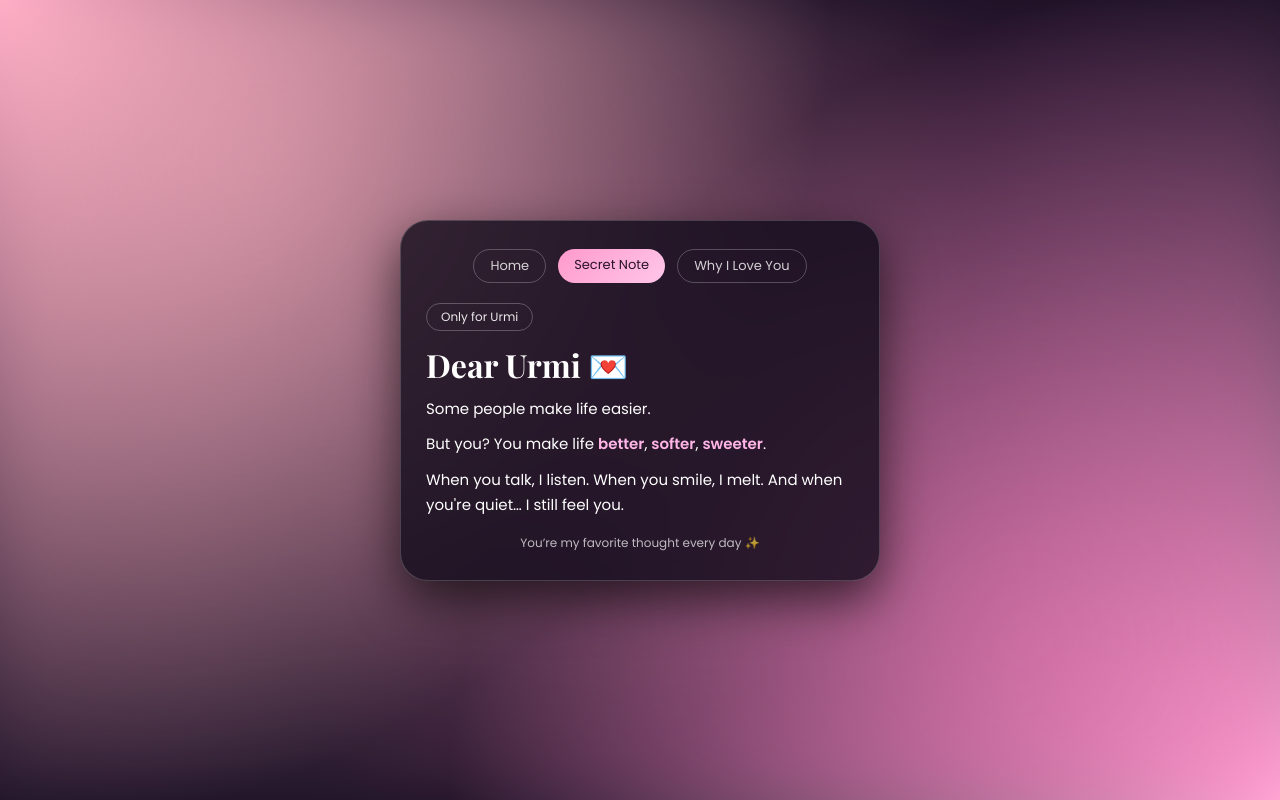
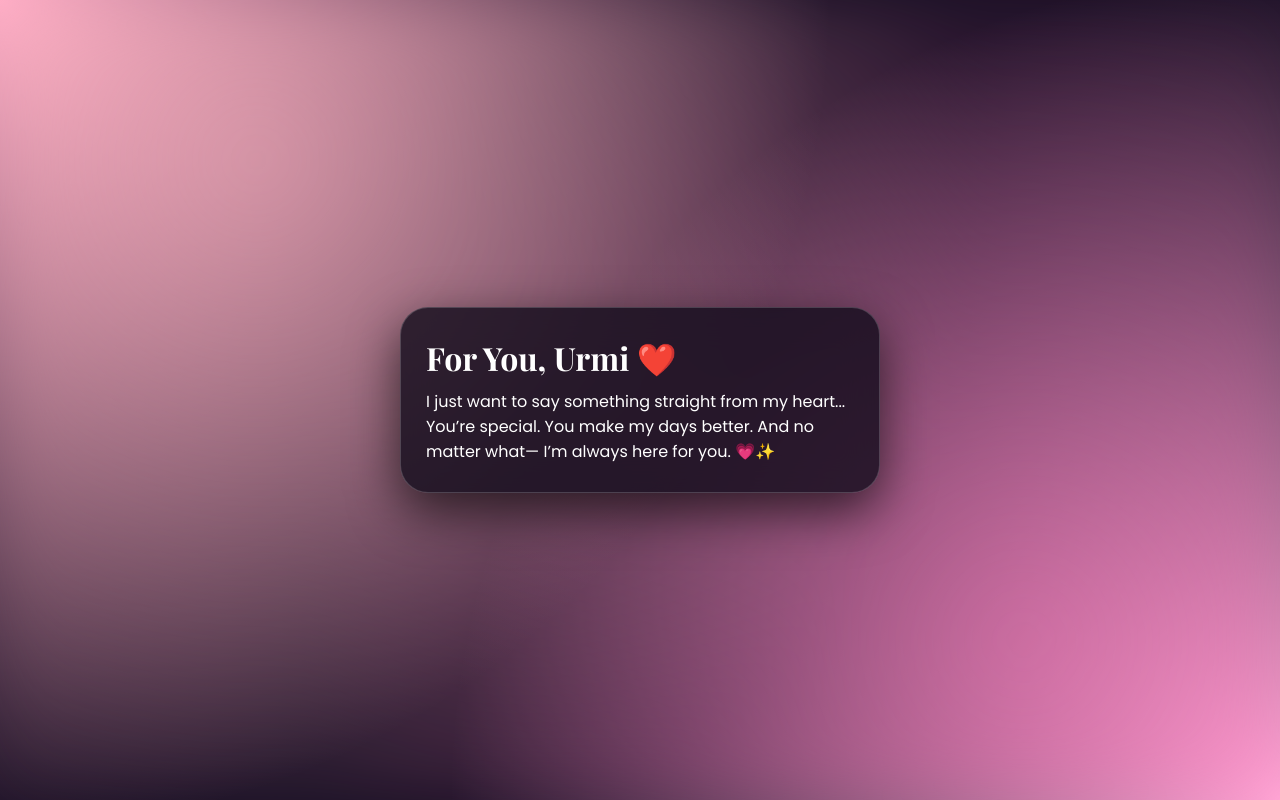
Before and after one commit to aashuie/urmie, a plain HTML site: page secret.html in a window 1280 px wide. Drawn offline with nearby package versions, Linux system fonts and the light colour scheme.

Commit message:
Update secret.html

```diff
--- a/secret.html
+++ b/secret.html
@@ -2,36 +2,22 @@
 <html lang="en">
 <head>
     <meta charset="UTF-8">
-    <title>Secret Note 💌</title>
-    <meta name="viewport" content="width=device-width, initial-scale=1">
+    <meta name="viewport" content="width=device-width, initial-scale=1.0">
+    <title>A Secret for You ❤️</title>
     <link rel="stylesheet" href="style.css">
 </head>
 <body>
 
 <div class="card">
-    <nav class="nav">
-        <a href="index.html">Home</a>
-        <a href="secret.html" class="active">Secret Note</a>
-        <a href="reasons.html">Why I Love You</a>
-    </nav>
+    <h1>For You, Urmi ❤️</h1>
 
-    <div class="tag">Only for Urmi</div>
-
-    <h1>Dear Urmi 💌</h1>
-
-    <p class="line">Some people make life easier.</p>
-    <p class="line">But you?
-        You make life <span class="highlight">better</span>,
-        <span class="highlight">softer</span>,
-        <span class="highlight">sweeter</span>.</p>
-
-    <p class="line">When you talk, I listen.
-    When you smile, I melt.
-    And when you're quiet… I still feel you.</p>
-
-    <div class="footer">
-        You’re my favorite thought every day ✨
-    </div>
+    <p>
+        I just want to say something straight from my heart...
+        You’re special.
+        You make my days better.
+        And no matter what—
+        I’m always here for you. 💗✨
+    </p>
 </div>
 
 </body>
```
